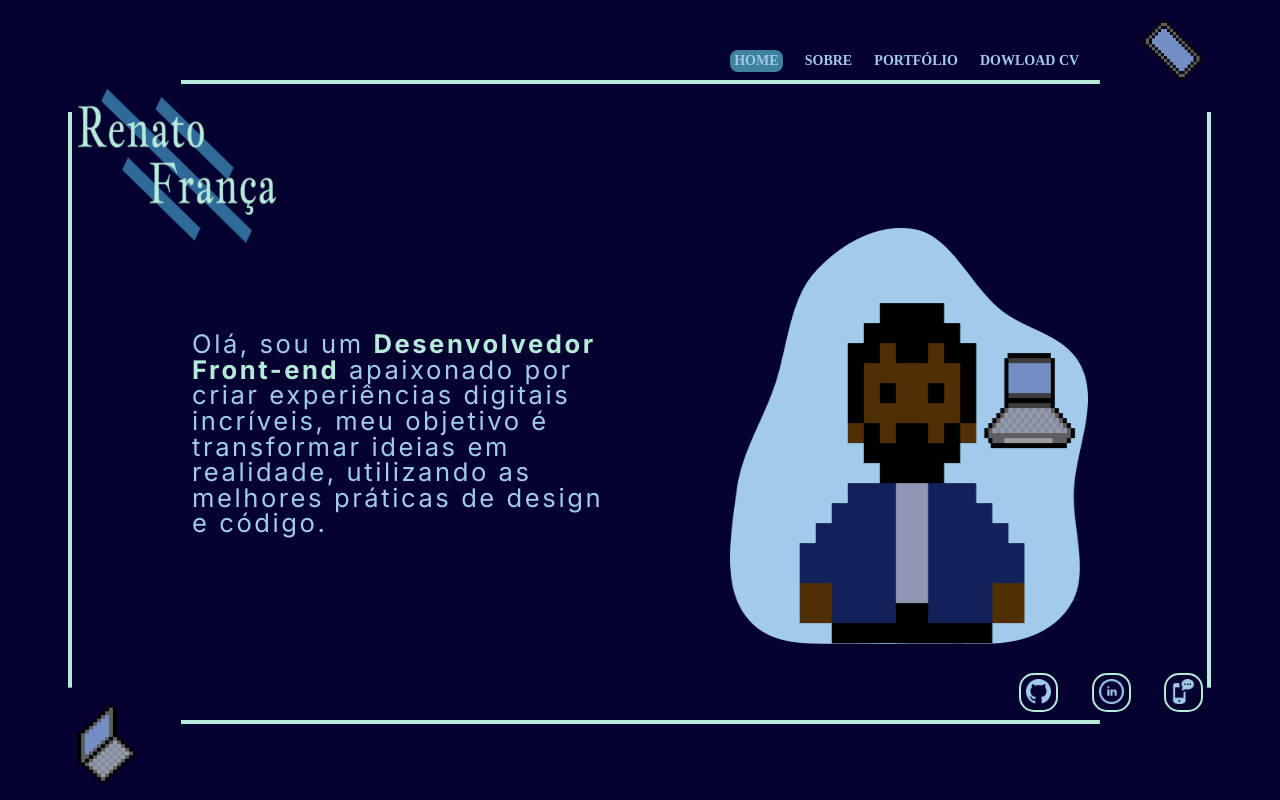
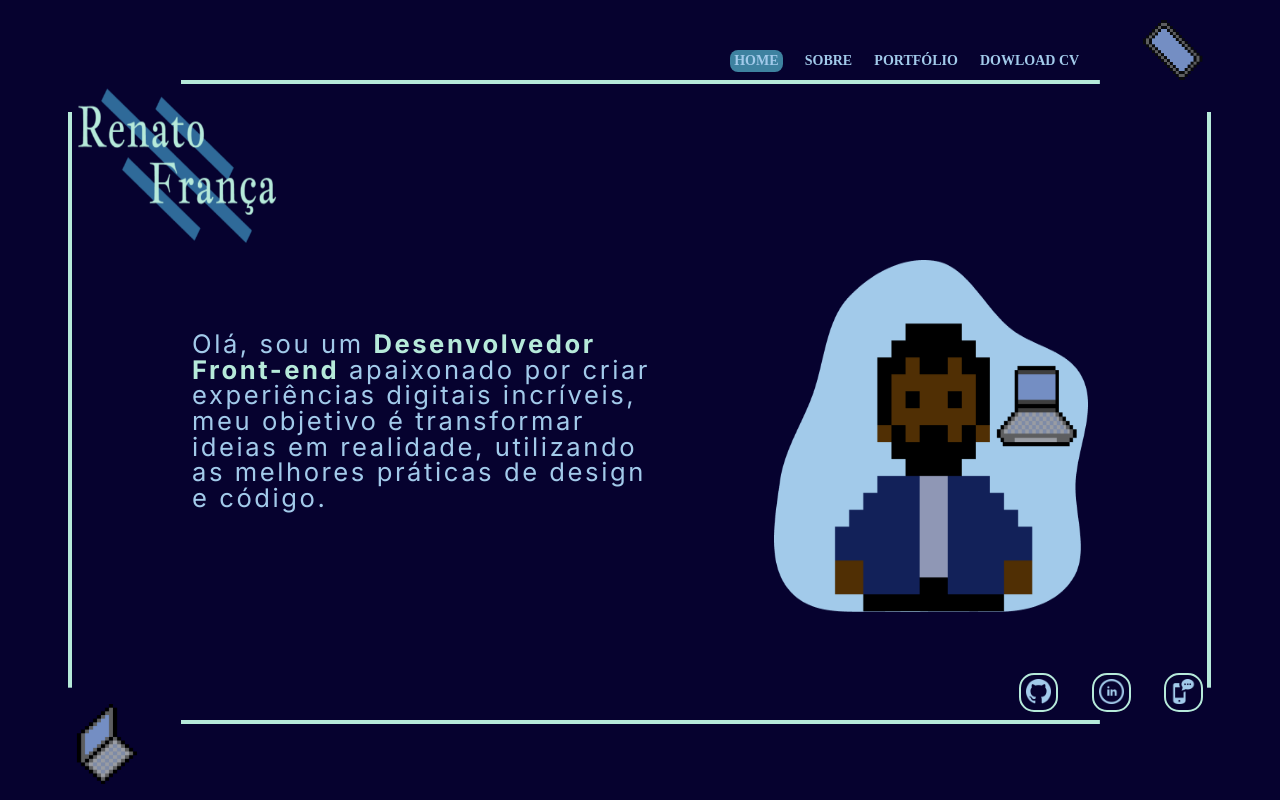
Before and after one commit to SirReinato/portfolioKing, a React (Vite) app: page / in a window 1280 px wide. Built offline with nearby package versions, Linux system fonts and the light colour scheme; a web font is replaced by a local one.

Commit message:
atualização tamanho myFace

```diff
--- a/src/pages/Home/Home.module.scss
+++ b/src/pages/Home/Home.module.scss
@@ -29,8 +29,8 @@
     }
 
     .myFace {
-        width: 40%;
-        height: 65%;
+        width: 35%;
+        height: 55%;
         margin-top: 8%;
 
         @media only screen and (min-width: 661px) and (max-width: 1200px) {
```
